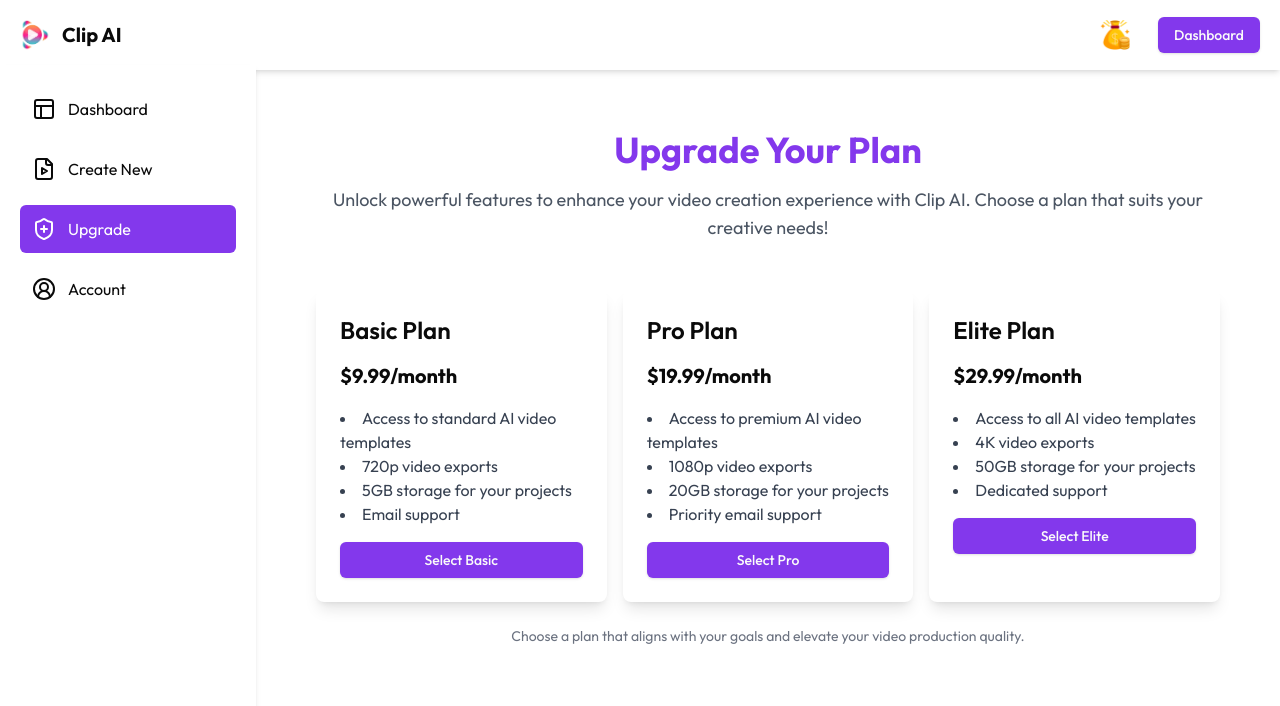
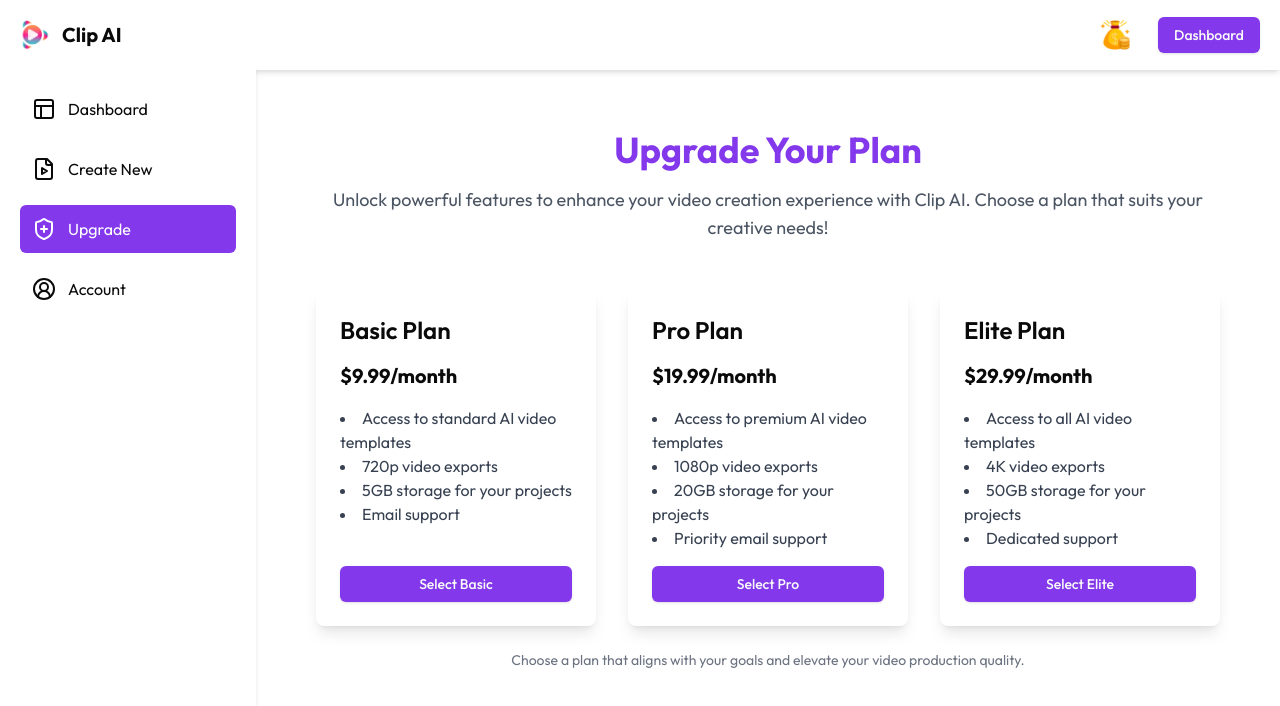
Before and after one commit to AshwiniParaye1/AI-Video-Generator, a Next.js app: page /dashboard/upgrade in a window 1280 px wide. Shown: the top 706 px of the page. Built offline with nearby package versions, Linux system fonts and the light colour scheme; no server answers.

Commit message:
fix cards

```diff
--- a/app/dashboard/upgrade/page.tsx
+++ b/app/dashboard/upgrade/page.tsx
@@ -13,9 +13,12 @@
         Clip AI. Choose a plan that suits your creative needs!
       </p>
 
-      <div className="flex flex-col md:flex-row justify-center space-y-4 md:space-y-0 md:space-x-4 mt-6">
+      <div className="flex flex-col md:flex-row justify-center space-y-4  md:space-y-0 md:space-x-4 mt-6">
+        {/* Card Container with Flex Grow */}
+        <div className="flex flex-col space-y-4 md:space-y-0 md:flex-row">
           {/* Basic Plan */}
-        <div className="bg-white shadow-lg rounded-lg p-6 max-w-xs w-full">
+          <div className="bg-white shadow-lg rounded-lg p-6 max-w-xs w-full flex flex-col justify-between h-full mr-8">
+            <div>
               <h2 className="text-2xl font-semibold mb-4">Basic Plan</h2>
               <p className="text-xl font-bold mb-4">$9.99/month</p>
               <ul className="list-disc list-inside text-gray-700 mb-4">
@@ -24,13 +27,15 @@
                 <li>5GB storage for your projects</li>
                 <li>Email support</li>
               </ul>
+            </div>
             <Link href="#">
               <Button className="w-full">Select Basic</Button>
             </Link>
           </div>
 
           {/* Pro Plan */}
-        <div className="bg-white shadow-lg rounded-lg p-6 max-w-xs w-full">
+          <div className="bg-white shadow-lg rounded-lg p-6 max-w-xs w-full flex flex-col justify-between h-full mr-8">
+            <div>
               <h2 className="text-2xl font-semibold mb-4">Pro Plan</h2>
               <p className="text-xl font-bold mb-4">$19.99/month</p>
               <ul className="list-disc list-inside text-gray-700 mb-4">
@@ -39,13 +44,15 @@
                 <li>20GB storage for your projects</li>
                 <li>Priority email support</li>
               </ul>
+            </div>
             <Link href="#">
               <Button className="w-full">Select Pro</Button>
             </Link>
           </div>
 
           {/* Elite Plan */}
-        <div className="bg-white shadow-lg rounded-lg p-6 max-w-xs w-full">
+          <div className="bg-white shadow-lg rounded-lg p-6 max-w-xs w-full flex flex-col justify-between h-full">
+            <div>
               <h2 className="text-2xl font-semibold mb-4">Elite Plan</h2>
               <p className="text-xl font-bold mb-4">$29.99/month</p>
               <ul className="list-disc list-inside text-gray-700 mb-4">
@@ -54,9 +61,11 @@
                 <li>50GB storage for your projects</li>
                 <li>Dedicated support</li>
               </ul>
+            </div>
             <Link href="#">
               <Button className="w-full">Select Elite</Button>
             </Link>
+          </div>
         </div>
       </div>
 
```
Lines whose indentation alone changed are shown as unchanged.
